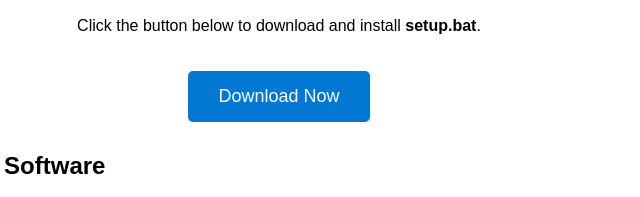
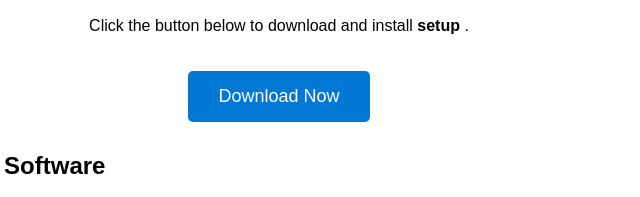
Before and after one commit to clayhackergroup/Downloader, a plain HTML site: page index.html in a window 1280 px wide. Shown: the part 293-490 px from the top of the page, 361-1001 px from the left. Drawn offline with Linux system fonts and the light colour scheme.

Commit message:
Update index.html

```diff
--- a/index.html
+++ b/index.html
@@ -59,7 +59,7 @@
         <h1>Download for Windows</h1>
         <img class="logo" src="win.png" alt="Windows Logo">
 
-        <p>Click the button below to download and install <strong>setup.bat</strong>.</p>
+        <p>Click the button below to download and install <strong>setup </strong>.</p>
         <a id="downloadButton" class="download-btn" onclick="downloadSetup()">Download Now</a>
 
         <p id="instructions" class="hidden"><strong>After downloading, open <code>setup.bat</code> to install.</strong></p>
```
